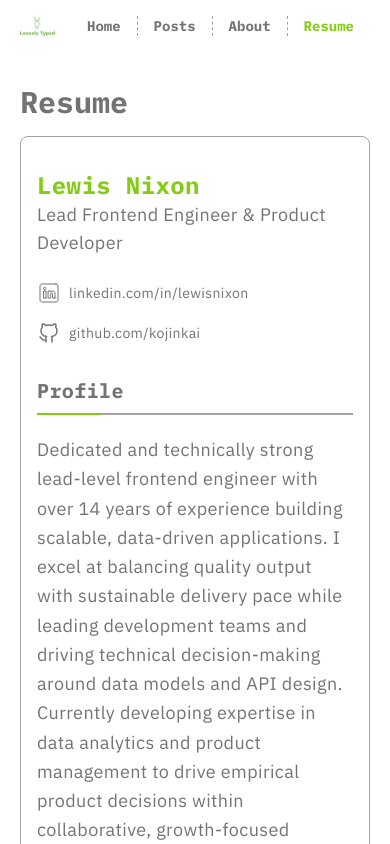
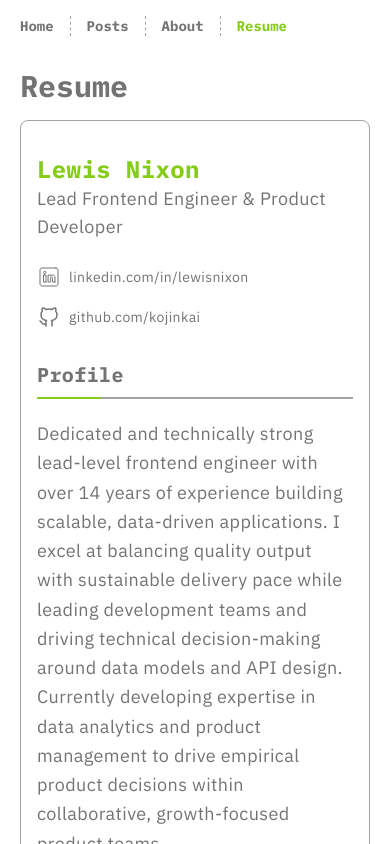
Before and after one commit to kojinkai/blog, a Next.js app: page /resume in a window 390 px wide. Shown: the top 844 px of the page. Built offline with nearby package versions, Linux system fonts and the light colour scheme.

Commit message:
Add responsive styles to header, footer and PostMeta (#15)

```diff
--- a/components/Footer/Footer.tsx
+++ b/components/Footer/Footer.tsx
@@ -17,9 +17,12 @@ export default function Footer() {
         <div className="py-10 flex flex-col items-center text-center lg:text-left lg:flex-row lg:justify-between lg:items-baseline gap-4">
           <TextScrambler phrases={inspirationalQuotes} timeout={3000} />
           <div
-            className={cx(ibmPlexMono.className, "text-sm min-w-80 text-right")}
+            className={cx(
+              ibmPlexMono.className,
+              "text-sm lg:min-w-80 text-center lg:text-right"
+            )}
           >
-            All rights reserved, copyright © 2025.
+            All rights reserved, copyright © 2025
           </div>
         </div>
       </div>
--- a/components/Header/Header.tsx
+++ b/components/Header/Header.tsx
@@ -7,8 +7,8 @@ import HeaderProps, { Links } from "./interface";
 
 function Header({ activeLink }: HeaderProps) {
   return (
-    <div className="pt-4 mb-12 flex items-end gap-4 print:hidden">
-      <Link href="/" className="hover:underline">
+    <div className="pt-4 mb-8 sm:mb-12 flex items-end gap-4 print:hidden">
+      <Link href="/" className="hover:underline hidden sm:block">
         <ContentfulImage
           alt="site logo"
           src={logo.src}
@@ -26,7 +26,7 @@ function Header({ activeLink }: HeaderProps) {
       >
         <Link
           href="/"
-          className={cx("px-4 sm:hover:underline", {
+          className={cx("pl-0 sm:pl-4 pr-4 sm:hover:underline", {
             "text-lime-500": activeLink === Links.HOME,
           })}
           prefetch
--- a/components/PostMeta/PostMeta.tsx
+++ b/components/PostMeta/PostMeta.tsx
@@ -14,11 +14,14 @@ export default function PostMeta({
       <div className="flex flex-col">
         <p className={headingStyles}>By {author.name}</p>
 
-        <div className="mt-1 flex items-center gap-x-2 text-neutral-500 dark:text-neutral-400">
+        <div className="mt-1 flex flex-col sm:flex-row sm:items-center sm:gap-x-2 text-neutral-500 dark:text-neutral-400">
           <time className="min-w-[100px]" dateTime={publishedDate}>
             {dayjs(publishedDate).format("DD MMM YYYY")}
           </time>
-          <svg viewBox="0 0 2 2" className="size-1 fill-current">
+          <svg
+            viewBox="0 0 2 2"
+            className="size-1 fill-current hidden sm:block"
+          >
             <circle r={1} cx={1} cy={1} />
           </svg>
           <p>{`Reading time ${readingTimeMinutes} mins`}</p>
```
